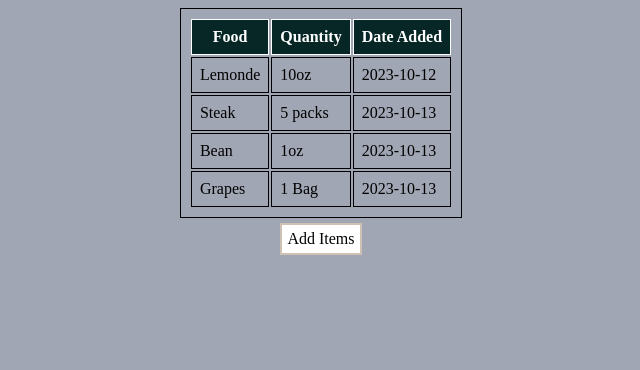
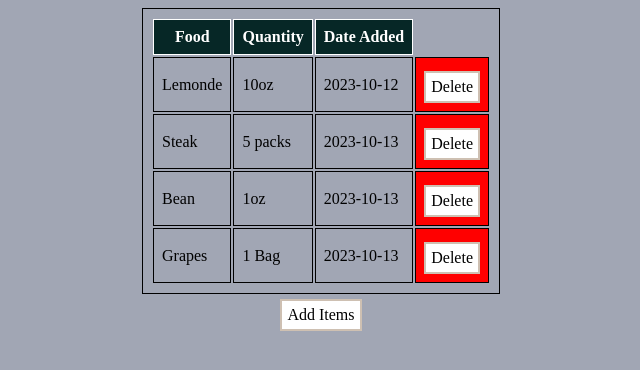
Before and after one commit to KiranKharelCode/RefrigeratorProject, a Flask app: page / in a window 1280 px wide. Shown: the top 370 px of the page, without its empty margins (319-959 px from the left). Run offline with Flask 3, Linux system fonts and the light colour scheme; data comes from the database, SQL or seed files in the repository; both versions use the stored data as it was after the commit.

Commit message:
added Delete feature to home page

```diff
--- a/main.py
+++ b/main.py
@@ -44,6 +44,15 @@ def home():
 
 
 
+@app.route("/<id>",methods=['GET','POST'])
+def delete_items(id):
+    print(id)
+    with app.app_context():
+        food_delete = db.session.execute(db.select(Foods).where(Foods.id == id)).scalar()
+        # or book_to_delete = db.get_or_404(Book, book_id)
+        db.session.delete(food_delete)
+        db.session.commit()
+    return redirect(url_for('home'))
 @app.route("/add", methods=['GET', 'POST'])
 def add_items():
     form = FoodDataForm()
--- a/templates/HomePage.html
+++ b/templates/HomePage.html
@@ -47,6 +47,14 @@ a:hover, a:active {
   justify-content: center;
 }
 
+.table_delete{
+background-color: red;
+
+}
+.link_delete:hover{
+background-color: red;
+
+}
 </style>
 <body>
 <div class="center">
@@ -61,8 +69,8 @@ a:hover, a:active {
         <td>{{items.name}}</td>
         <td>{{items.quantity}}</td>
         <td>{{items.date_added}}</td>
+          <td class="table_delete"><a class="link_delete" href="{{ url_for('delete_items',id=items.id)}}">Delete</a></td>
       </tr>
-
     {%endfor%}
 
 
```
Also changed, not shown: instance/food_database.db.
